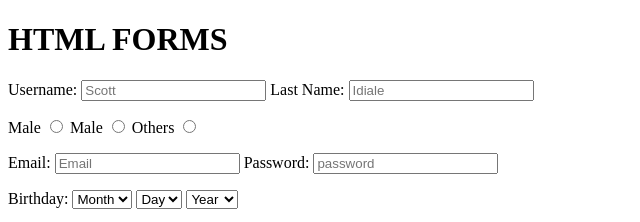
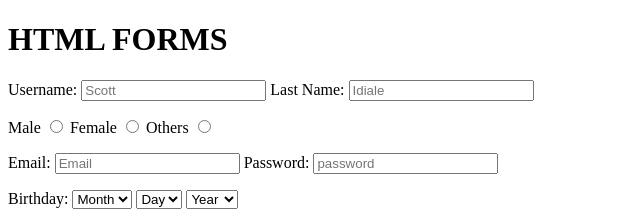
Before and after one commit to idialescott/form, a plain HTML site: page index.html in a window 1280 px wide. Shown: the top 222 px of the page, 0-640 px from the left. Drawn offline with Linux system fonts and the light colour scheme.

Commit message:
idialescott

```diff
--- a/index.html
+++ b/index.html
@@ -20,7 +20,7 @@
             <label for="Male">Male</label>
             <input name="Gender" id="Male" type="radio">
 
-            <label for="Female">Male</label>
+            <label for="Female">Female</label>
             <input name="Gender" id="Female" type="radio">
 
             <label for="Others">Others</label>
```
